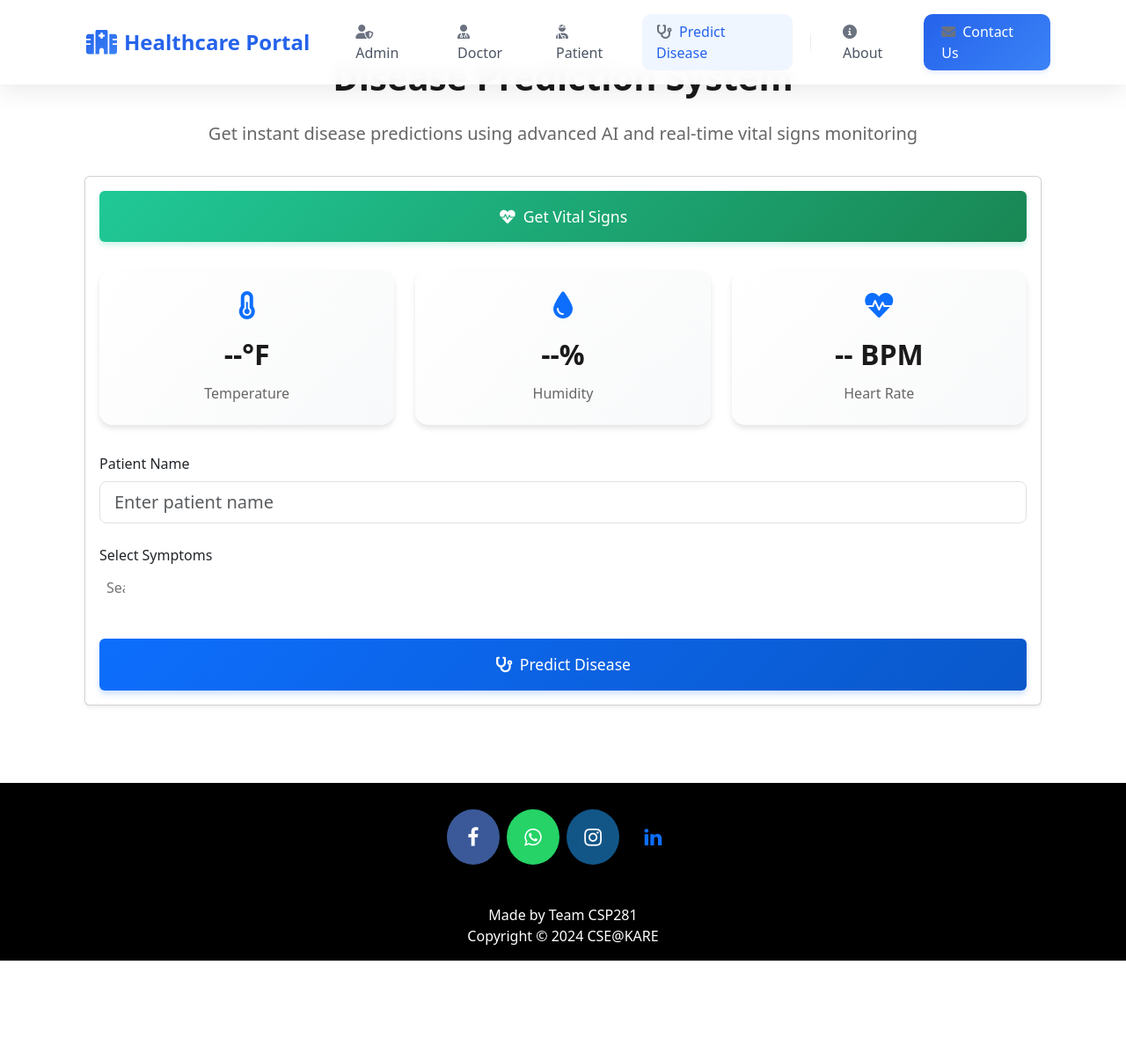
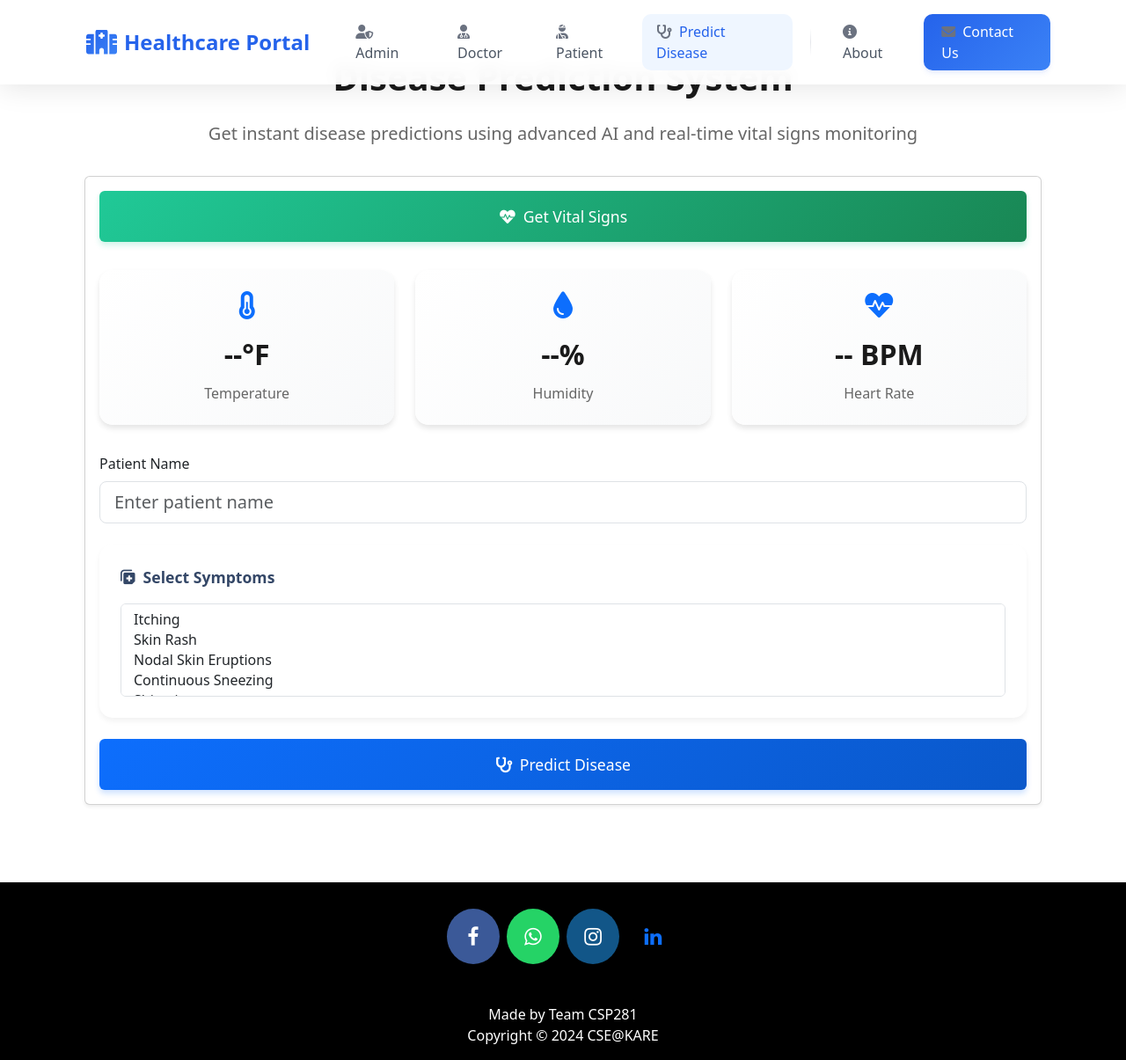
Before and after one commit to solstxce/DiseasePredictor, a Django app: page /predict-disease in a window 1280 px wide. Shown: the whole page at 88% size. Before the commit the page ends 1092 px from the top, so only its background shows below. Run offline with Django 3.2, Linux system fonts and the light colour scheme; parts of the project's set-up code (start-up, migrations or seed data) failed here and were passed over; some libraries are stand-ins or nearby versions.

Commit message:
updated data

```diff
--- a/templates/hospital/predict_disease.html
+++ b/templates/hospital/predict_disease.html
@@ -142,6 +142,83 @@
         box-shadow: 0 4px 6px rgba(0, 0, 0, 0.1);
         margin-top: 2rem;
     }
+
+    /* Select2 Custom Styling */
+    .select2-container--bootstrap-5 .select2-selection {
+        min-height: 50px;
+        padding: 0.5rem;
+        font-size: 1rem;
+        border: 1px solid #dee2e6;
+        border-radius: 10px;
+        background-color: #fff;
+        transition: border-color 0.15s ease-in-out, box-shadow 0.15s ease-in-out;
+    }
+
+    .select2-container--bootstrap-5 .select2-selection--multiple {
+        padding: 5px 8px;
+    }
+
+    .select2-container--bootstrap-5 .select2-selection--multiple .select2-selection__choice {
+        background-color: #0d6efd;
+        color: #fff;
+        border: none;
+        border-radius: 20px;
+        padding: 4px 12px;
+        margin: 4px;
+        font-size: 0.9rem;
+    }
+
+    .select2-container--bootstrap-5 .select2-selection__choice__remove {
+        color: #fff !important;
+        margin-right: 5px;
+        border: none !important;
+    }
+
+    .select2-container--bootstrap-5 .select2-selection__choice__remove:hover {
+        background-color: transparent !important;
+        color: #ffc107 !important;
+    }
+
+    .select2-container--bootstrap-5 .select2-dropdown {
+        border-radius: 10px;
+        box-shadow: 0 4px 6px rgba(0, 0, 0, 0.1);
+    }
+
+    .select2-container--bootstrap-5 .select2-results__option {
+        padding: 8px 12px;
+        font-size: 0.95rem;
+    }
+
+    .select2-container--bootstrap-5 .select2-results__option--highlighted {
+        background-color: #0d6efd !important;
+        color: #fff;
+    }
+
+    .select2-search__field {
+        padding: 8px !important;
+    }
+
+    .select2-container--bootstrap-5 .select2-search__field:focus {
+        border-color: #86b7fe;
+        box-shadow: 0 0 0 0.25rem rgba(13, 110, 253, 0.25);
+    }
+
+    /* Symptoms section styling */
+    .symptoms-section {
+        background: #fff;
+        border-radius: 15px;
+        padding: 1.5rem;
+        margin-bottom: 2rem;
+        box-shadow: 0 4px 6px rgba(0, 0, 0, 0.05);
+    }
+
+    .symptoms-label {
+        font-size: 1.1rem;
+        font-weight: 600;
+        color: #344767;
+        margin-bottom: 1rem;
+        display: block;
+    }
 </style>
 
 <section class="prediction-section">
@@ -206,8 +283,10 @@
                 </div>
 
                 <!-- Symptoms Selection -->
-                <div class="form-group mb-4">
-                    <label class="form-label">Select Symptoms</label>
+                <div class="form-group mb-4 symptoms-section">
+                    <label class="symptoms-label">
+                        <i class="fas fa-notes-medical me-2"></i>Select Symptoms
+                    </label>
                     <select class="form-control" id="symptoms" multiple data-placeholder="Search and select symptoms...">
                         <option value="itching">Itching</option>
                         <option value="skin_rash">Skin Rash</option>
@@ -280,6 +359,7 @@
 
 <!-- Include necessary scripts -->
 <link href="https://cdn.jsdelivr.net/npm/select2@4.1.0-rc.0/dist/css/select2.min.css" rel="stylesheet" />
+<link href="https://cdn.jsdelivr.net/npm/select2-bootstrap-5-theme@1.3.0/dist/select2-bootstrap-5-theme.min.css" rel="stylesheet" />
 <script src="https://code.jquery.com/jquery-3.6.0.min.js"></script>
 <script src="https://cdn.jsdelivr.net/npm/select2@4.1.0-rc.0/dist/js/select2.min.js"></script>
 
@@ -287,10 +367,27 @@
     $(document).ready(function() {
         // Initialize Select2
         $('#symptoms').select2({
-            theme: 'bootstrap4',
+            theme: 'bootstrap-5',
+            width: '100%',
             placeholder: 'Search and select symptoms...',
             allowClear: true,
-            width: '100%'
+            closeOnSelect: false,
+            selectionCssClass: 'select2--large',
+            dropdownCssClass: 'select2--large',
+            containerCssClass: 'select2-selection--large',
+            maximumSelectionLength: 10, // Optional: limit maximum selections
+            language: {
+                maximumSelected: function (e) {
+                    return "You can select up to " + e.maximum + " symptoms";
+                }
+            }
+        });
+
+        // Optional: Add custom placeholder text when no options are selected
+        $('#symptoms').on('select2:unselect', function(e) {
+            if (!$('#symptoms').val() || $('#symptoms').val().length === 0) {
+                $('.select2-search__field').attr('placeholder', 'Search and select symptoms...');
+            }
         });
 
         async function getVitalSigns() {
```
